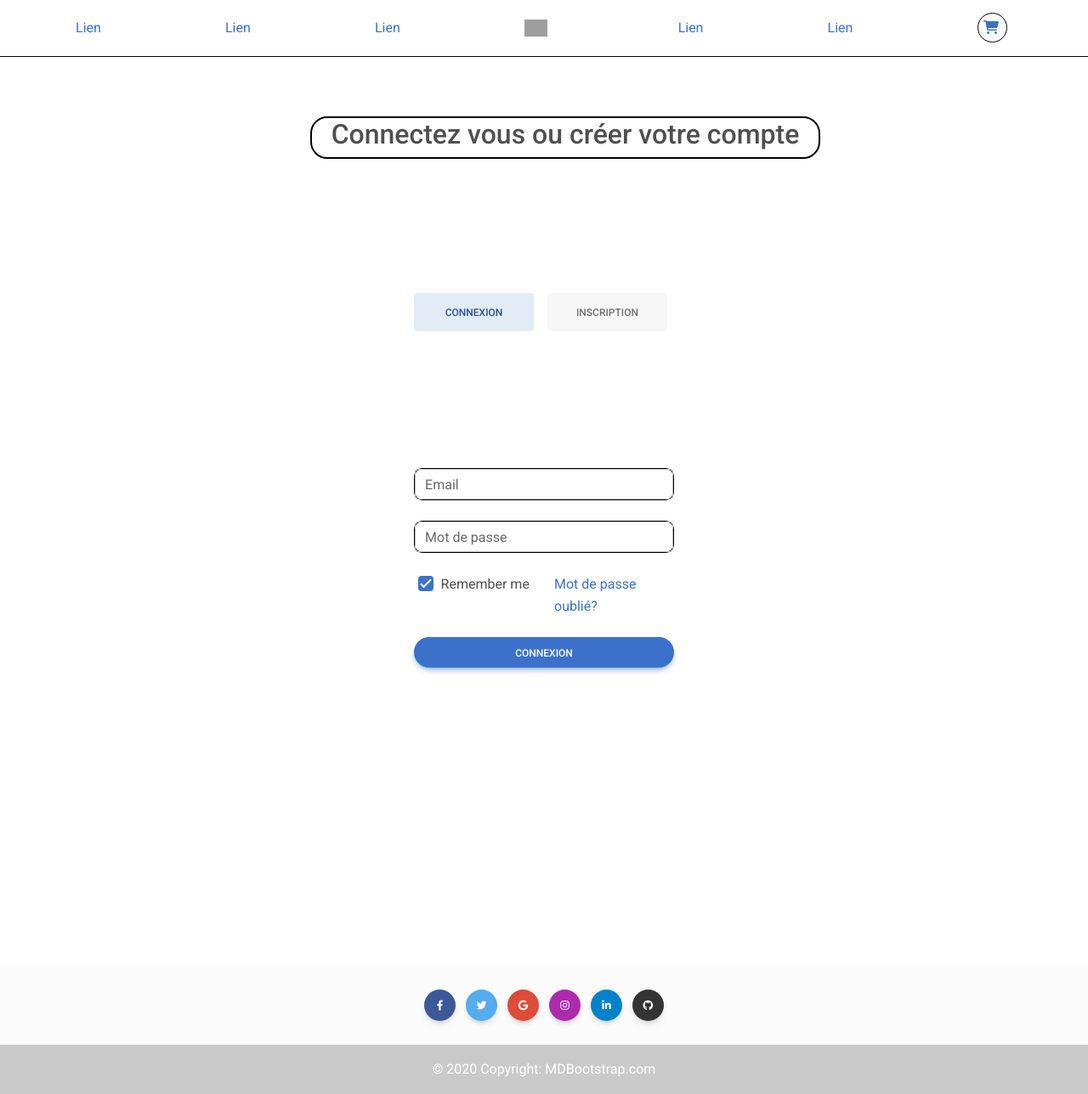
After one commit to thuyannhu/Strasbouq, a PHP site: template src/View/Connecter/connect.html.twig in a window 1280 px wide. The commit adds this page. Shown: the whole page at 85% size. Run offline with PHP 8.4, Linux system fonts and the light colour scheme; the template is opened without the code that fills it, so the values that code supplies are empty; some libraries are stand-ins or nearby versions; grey boxes are pictures that could not be loaded.

Commit message:
connecter

```diff
--- /dev/null
+++ b/src/View/Connecter/connect.html.twig
@@ -0,0 +1,145 @@
+{% extends 'layout.html.twig' %}
+
+{% block stylesheet %}
+<link rel="stylesheet" href="/assets/css/connect.css">
+{% endblock %}
+
+
+
+{% block content %}
+<main>
+    <div class="contactez-nous">
+        <h2>Connectez vous ou créer votre compte</h2>
+    </div>
+    <div class="bloc">
+        <div >
+            <!-- Pills navs -->
+            <ul class="nav nav-pills nav-justified mb-3" id="ex1" role="tablist">
+                <li class="nav-item" role="presentation">
+                    <a class="nav-link active" id="tab-login" data-mdb-toggle="pill" href="#pills-login" role="tab"
+                        aria-controls="pills-login" aria-selected="true">Connexion</a>
+                </li>
+                <li class="nav-item" role="presentation">
+                    <a class="nav-link" id="tab-register" data-mdb-toggle="pill" href="#pills-register" role="tab"
+                        aria-controls="pills-register" aria-selected="false">Inscription</a>
+                </li>
+            </ul>
+            <!-- Pills navs -->
+            {% if message is not empty %}
+                <div
+                    class="uk-alert-{{alert}}">
+                    {{message}}
+                </div>
+            {% endif %}
+            <!-- Pills content -->
+            <div class="tab-content">
+                <div class="tab-pane fade show active" id="pills-login" role="tabpanel" aria-labelledby="tab-login">
+                    <form method="POST" >
+                        <div class="text-center mb-3">
+                        </div>
+                        <!-- Email input -->
+                        <div class="form-outline mb-4 marginMail">
+                            <input name="email" type="email" id="loginName" class="form-control" />
+                            <label class="form-label" for="loginName">Email</label>
+                        </div>
+
+                        <!-- Password input -->
+                        <div class="form-outline mb-4">
+                            <input name="password" type="password" id="loginPassword" class="form-control" />
+                            <label class="form-label" for="loginPassword">Mot de passe</label>
+                        </div>
+
+                        <!-- 2 column grid layout -->
+                        <div class="row mb-4">
+                            <div class="col-md-6 d-flex justify-content-center">
+                                <!-- Checkbox -->
+                                <div class="form-check mb-3 mb-md-0">
+                                    <input class="form-check-input" type="checkbox" value="" id="loginCheck" checked />
+                                    <label class="form-check-label" for="loginCheck"> Remember me </label>
+                                </div>
+                            </div>
+
+                            <div class="col-md-6 d-flex justify-content-center">
+                                <!-- Simple link -->
+                                <a href="#!">Mot de passe oublié?</a>
+                            </div>
+                        </div>
+
+                        <!-- Submit button -->
+                        <button type="submit" class="btn btn-primary btn-block mb-4">Connexion</button>
+
+                        <!-- Register buttons -->
+                        <div class="text-center">
+
+                        </div>
+                    </form>
+                </div>
+                <div class="tab-pane fade" id="pills-register" role="tabpanel" aria-labelledby="tab-register">
+                    <form method="POST">
+                        <div class="text-center mb-3">
+                        </div>
+                        <!-- Name input -->
+                        <div class="form-outline mb-4">
+                            <input name="name" type="text" id="registerName" class="form-control" />
+                            <label class="form-label" for="registerName">Nom</label>
+                        </div>
+
+                        <!-- Username input -->
+                        <div class="form-outline mb-4">
+                            <input name="firstname" type="text" id="registerUsername" class="form-control" />
+                            <label class="form-label" for="registerUsername">Prénom</label>
+                        </div>
+                          <!-- Username input -->
+                          <div class="form-outline mb-4">
+                            <input name="adresse" type="text" id="registerAdresse" class="form-control" />
+                            <label class="form-label" for="registerAdresse">Adresse</label>
+                        </div>
+                        <div class="row mb-4">
+                            <div class="col">
+                              <div class="form-outline">
+                                <input name="code" type="text" id="form3Example1" class="form-control" />
+                                <label class="form-label" for="form3Example1">Code postal</label>
+                              </div>
+                            </div>
+                            <div class="col">
+                              <div class="form-outline">
+                                <input name="ville" type="text" id="form3Example2" class="form-control" />
+                                <label class="form-label" for="form3Example2">Ville</label>
+                              </div>
+                            </div>
+                          </div>
+                          <div class="form-outline mb-4">
+                            <input name="telephone" type="number" id="form6Example6" class="form-control" />
+                            <label class="form-label" for="form6Example6">Téléphone</label>
+                          </div>
+
+                        <!-- Email input -->
+                        <div class="form-outline mb-4">
+                            <input name="email" type="email" id="registerEmail" class="form-control" />
+                            <label class="form-label" for="registerEmail">Email</label>
+                        </div>
+
+                        <!-- Password input -->
+                        <div class="form-outline mb-4">
+                            <input name="password" type="password" id="registerPassword" class="form-control" />
+                            <label class="form-label" for="registerPassword">Mot de passe</label>
+                        </div>
+
+                        <!-- Repeat Password input -->
+                        <div class="form-outline mb-4">
+                            <input name="confirm" type="password" id="registerRepeatPassword" class="form-control" />
+                            <label class="form-label" for="registerRepeatPassword">Comfirmer mot de passe</label>
+                        </div>
+
+                        <!-- Checkbox -->
+
+                        <!-- Submit button -->
+                        <button type="submit" class="btn btn-primary btn-block mb-3">Validation</button>
+                    </form>
+                </div>
+            </div>
+            <!-- Pills content -->
+        </div>
+    </div>
+</main>
+{% endblock %}
--- a/src/View/component/_footer.html.twig
+++ b/src/View/component/_footer.html.twig
@@ -1,6 +1,3 @@
-<!-- Remove the container if you want to extend the Footer to full width. -->
-<div class="container my-5">
-
 <footer class="bg-light text-center text-white">
   <!-- Grid container -->
   <div class="container p-4 pb-0">
@@ -8,7 +5,7 @@
     <section class="mb-4">
       <!-- Facebook -->
       <a
-          class="btn btn-primary btn-floating m-1"
+        class="btn text-white btn-floating m-1"
         style="background-color: #3b5998;"
         href="#!"
         role="button"
@@ -17,7 +14,7 @@
 
       <!-- Twitter -->
       <a
-          class="btn btn-primary btn-floating m-1"
+        class="btn text-white btn-floating m-1"
         style="background-color: #55acee;"
         href="#!"
         role="button"
@@ -26,7 +23,7 @@
 
       <!-- Google -->
       <a
-          class="btn btn-primary btn-floating m-1"
+        class="btn text-white btn-floating m-1"
         style="background-color: #dd4b39;"
         href="#!"
         role="button"
@@ -35,7 +32,7 @@
 
       <!-- Instagram -->
       <a
-          class="btn btn-primary btn-floating m-1"
+        class="btn text-white btn-floating m-1"
         style="background-color: #ac2bac;"
         href="#!"
         role="button"
@@ -44,7 +41,7 @@
 
       <!-- Linkedin -->
       <a
-          class="btn btn-primary btn-floating m-1"
+        class="btn text-white btn-floating m-1"
         style="background-color: #0082ca;"
         href="#!"
         role="button"
@@ -52,7 +49,7 @@
       ></a>
       <!-- Github -->
       <a
-          class="btn btn-primary btn-floating m-1"
+        class="btn text-white btn-floating m-1"
         style="background-color: #333333;"
         href="#!"
         role="button"
@@ -70,5 +67,3 @@
   </div>
   <!-- Copyright -->
 </footer>
-
-  </div>
--- a/src/View/layout.html.twig
+++ b/src/View/layout.html.twig
@@ -1,36 +1,31 @@
 <!doctype html>
 <html lang="fr">
+
 <head>
     <meta charset="utf-8">
     <meta http-equiv="x-ua-compatible" content="ie=edge">
     <meta name="viewport" content="width=device-width, initial-scale=1">
     <link rel="icon" href="/assets/images/favicon.png">
 
-    <title>{% block title %}contact{% endblock %}</title>
+    <title>{% block title %}{% endblock %}</title>
 
     <link rel="stylesheet" href="/assets/css/style.css">
     <!-- Font Awesome -->
-    <link
-    href="https://cdnjs.cloudflare.com/ajax/libs/font-awesome/6.0.0/css/all.min.css"
-    rel="stylesheet"
-    />
+    <link href="https://cdnjs.cloudflare.com/ajax/libs/font-awesome/6.0.0/css/all.min.css" rel="stylesheet" />
     <!-- Google Fonts -->
-    <link
-    href="https://fonts.googleapis.com/css?family=Roboto:300,400,500,700&display=swap"
-    rel="stylesheet"
-    />
+    <link href="https://fonts.googleapis.com/css?family=Roboto:300,400,500,700&display=swap" rel="stylesheet" />
     <!-- MDB -->
-    <link
-    href="https://cdnjs.cloudflare.com/ajax/libs/mdb-ui-kit/6.2.0/mdb.min.css"
-    rel="stylesheet"
-    />
+    <link href="https://cdnjs.cloudflare.com/ajax/libs/mdb-ui-kit/6.2.0/mdb.min.css" rel="stylesheet" />
     {% block stylesheet %}{% endblock %}
 </head>
 
 <body>
     {% include '/component/_navbar.html.twig' %}
     {% block content %}{% endblock %}
-    {% block javascript %}{% endblock %}
+    {% block javascript %}
+    <script type="text/javascript" src="https://cdnjs.cloudflare.com/ajax/libs/mdb-ui-kit/6.2.0/mdb.min.js"></script>
+    {% endblock %}
     {% include '/component/_footer.html.twig' %}
 </body>
+
 </html>
--- a/src/routes.php
+++ b/src/routes.php
@@ -13,5 +13,6 @@ return [
     'items/show' => ['ItemController', 'show', ['id']],
     'items/add' => ['ItemController', 'add',],
     'items/delete' => ['ItemController', 'delete',],
-    'contact' => ['ContactController', 'index',]
+    'contact' => ['ContactController', 'index',],
+    'connecter' => ['ConnecterController','connect',],
 ];
```
Also changed, not shown: src/Controller/ConnecterController.php (added, +32 -0 lines), public/assets/css/connect.css (added), public/assets/css/user.css. Lines whose indentation alone changed are shown as unchanged.
